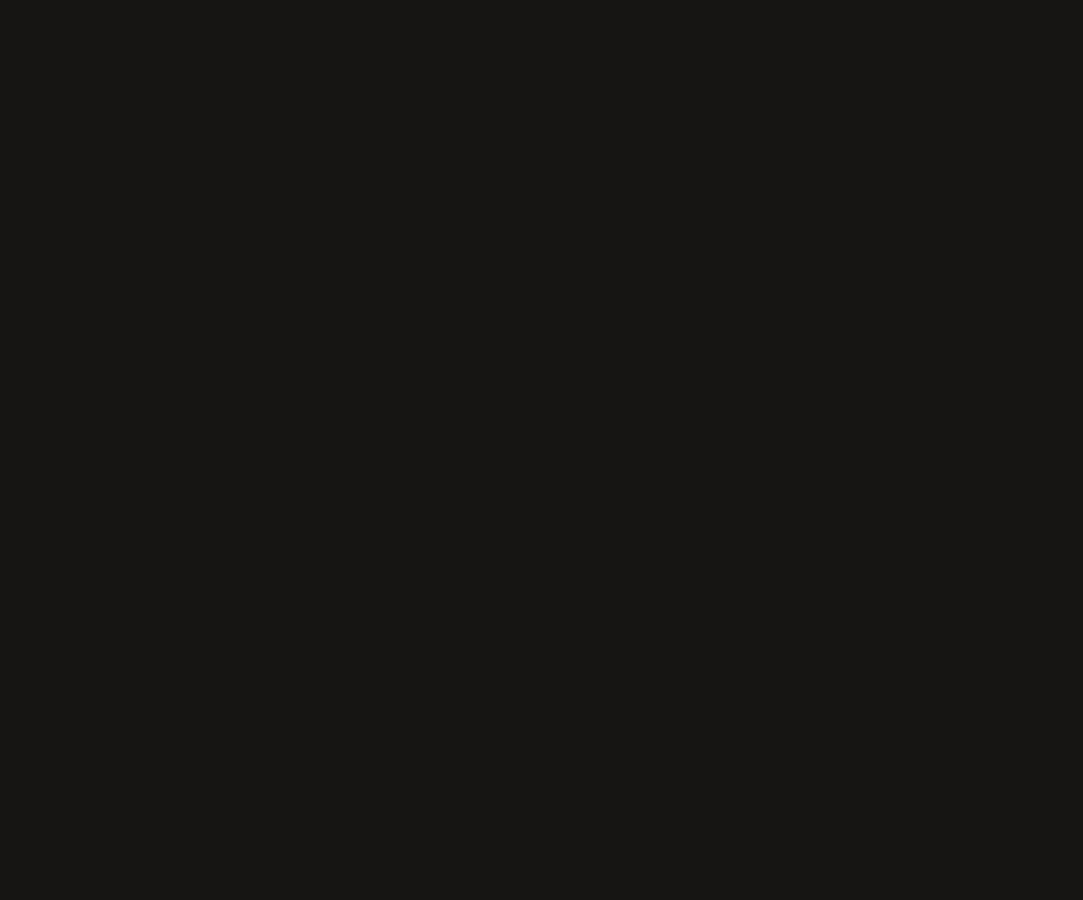
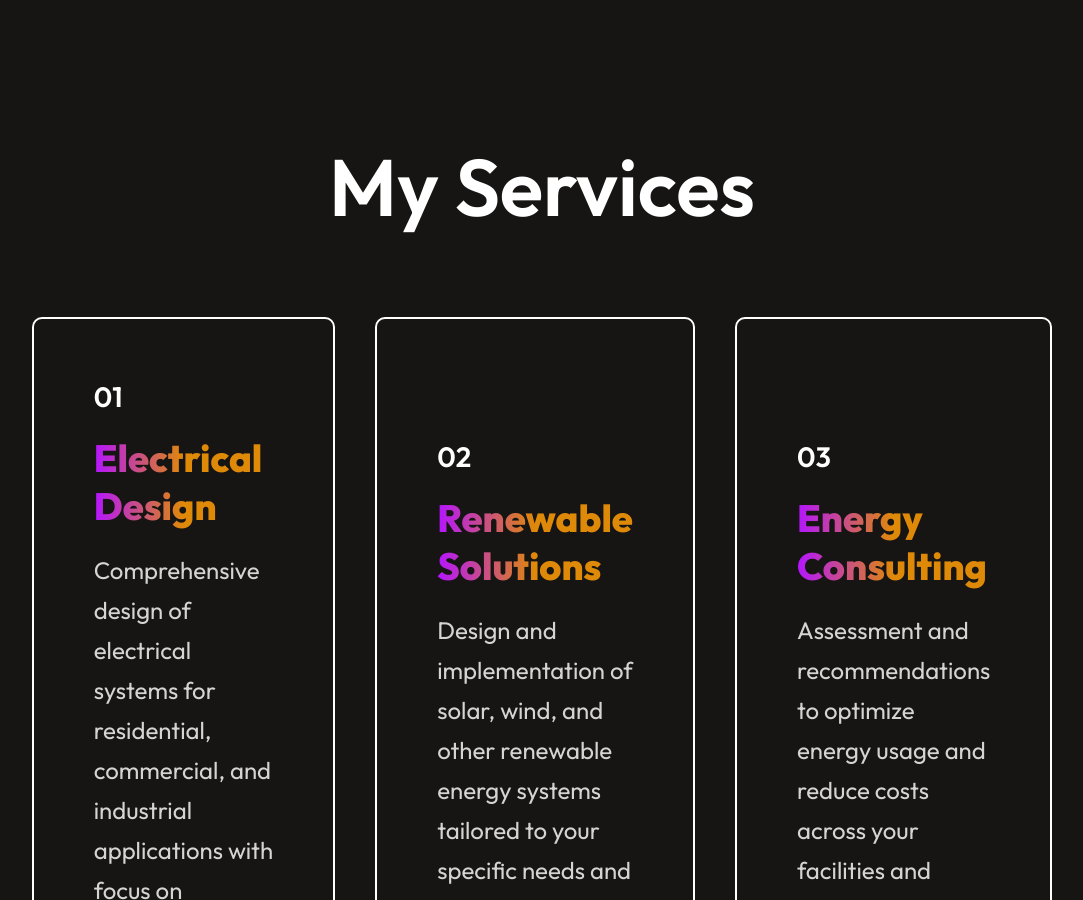
Before and after one commit to akindu-k/me, a React (Vite) app: page / in a window 1280 px wide. Shown: the part 1900-2800 px from the top of the page, without its empty margins (98-1181 px from the left). Before the commit the page ends 1956 px from the top, so only its background shows below. Built offline with nearby package versions, Linux system fonts and the light colour scheme.

Commit message:
services section completed

```diff
--- a/src/App.jsx
+++ b/src/App.jsx
@@ -2,6 +2,7 @@
 import Navbar from './components/Navbar/Navbar'
 import Hero from './components/Hero/Hero'
 import About from './components/About/About'
+import Services from './components/Services/Services'
 
 const App = () => {
   return (
@@ -9,6 +10,7 @@
       <Navbar/>
       <Hero/>
       <About/>
+      <Services/>
     </div>
   )
 }
--- /dev/null
+++ b/src/components/Services/Services.css
@@ -0,0 +1,78 @@
+.services{
+    display: flex;
+    flex-direction: column;
+    align-items: center;
+    justify-content: center;
+    gap: 80px;
+    margin: 80px 170px;
+}
+
+.services-title{
+    position: relative;
+}
+
+.services-title h1{
+    padding: 0px 30px;
+    font-size: 80px;
+    font-weight: 600;
+}
+
+/* .services-title img{
+    position: absolute;
+    bottom: 0;
+    right: 0;
+    z-index: -1;
+} */
+
+.services-format{
+    display: flex;
+    flex-direction: column;
+    justify-content: center;
+    gap: 20px;
+    padding: 60px;
+    border-radius: 10px;
+    border: 2px solid white;
+    transition: 0.4s;
+    cursor: pointer;
+}
+
+.services-container{
+    display: grid;
+    grid-template-columns: 1fr 1fr 1fr;
+    gap: 40px;
+    margin-bottom: 80px;
+}
+
+.services-format h3{
+    font-size: 28px;
+    font-weight: 600;
+}
+
+.services-format h2{
+    font-size: 38px;
+    font-weight: 800;
+    background: linear-gradient(270deg, #DF8908 50%, #B415FF 100%);
+    -webkit-background-clip: text;
+    background-clip: text;
+    -webkit-text-fill-color: transparent;
+}
+.services-format p{
+    color: #d4d4d4;
+    font-size: 24px;
+    line-height: 40px;
+    max-width: 300px;
+}
+
+.services-readmore{
+    display: flex;
+    gap: 20px;
+    align-items: center;
+    margin-top: 20px;
+}
+
+.services-format:hover{
+    border: 2px solid #ff00ff;
+    background-image: linear-gradient(45deg,#3f0028,#582300);
+    transform: scale(1.05);
+    transition: 0.4s;
+}
--- /dev/null
+++ b/src/components/Services/Services.jsx
@@ -0,0 +1,65 @@
+import React from 'react'
+import "./Services.css"
+// import theme_pattern from "../../assets/theme_pattern.png"
+// import arrow_icon from "../../assets/arrow_icon.svg"
+
+
+const Services_Data = [
+  {
+    s_no: "01",
+    s_name: "Electrical  Design",
+    s_desc: "Comprehensive design of electrical systems for residential, commercial, and industrial applications with focus on efficiency and safety."
+  },
+  {
+    s_no: "02",
+    s_name: "Renewable  Solutions",
+    s_desc: "Design and implementation of solar, wind, and other renewable energy systems tailored to your specific needs and location."
+  },
+  {
+    s_no: "03",
+    s_name: "Energy  Consulting",
+    s_desc: "Assessment and recommendations to optimize energy usage and reduce costs across your facilities and operations."
+  },
+  {
+    s_no: "04",
+    s_name: "Electronic Design",
+    s_desc: "Comprehensive design of electrical systems for residential, commercial, and industrial applications with focus on efficiency and safety."
+  },
+  {
+    s_no: "05",
+    s_name: "Energy Solutions",
+    s_desc: "Design and implementation of solar, wind, and other renewable energy systems tailored to your specific needs and location."
+  },
+  {
+    s_no: "06",
+    s_name: "Consulting",
+    s_desc: "Assessment and recommendations to optimize energy usage and reduce costs across your facilities and operations."
+  }
+];
+
+const Services = () => {
+  return (
+    <div className='services'>
+      <div className='services-title'>
+        <h1>My Services</h1>
+        {/* <img src={theme_pattern} alt="" /> */}
+      </div>
+
+      <div className='services-container'>
+        {Services_Data.map((service, index) => {
+          return <div key={index} className='services-format'>
+            <h3>{service.s_no}</h3>
+            <h2>{service.s_name}</h2>
+            <p>{service.s_desc}</p>
+            <div className='services-readmore'>
+              <p>Read More</p>
+              {/* <img src={arrow_icon} alt="" /> */}
+            </div>
+          </div>
+        })}
+      </div>
+    </div>
+  )
+}
+
+export default Services
```
